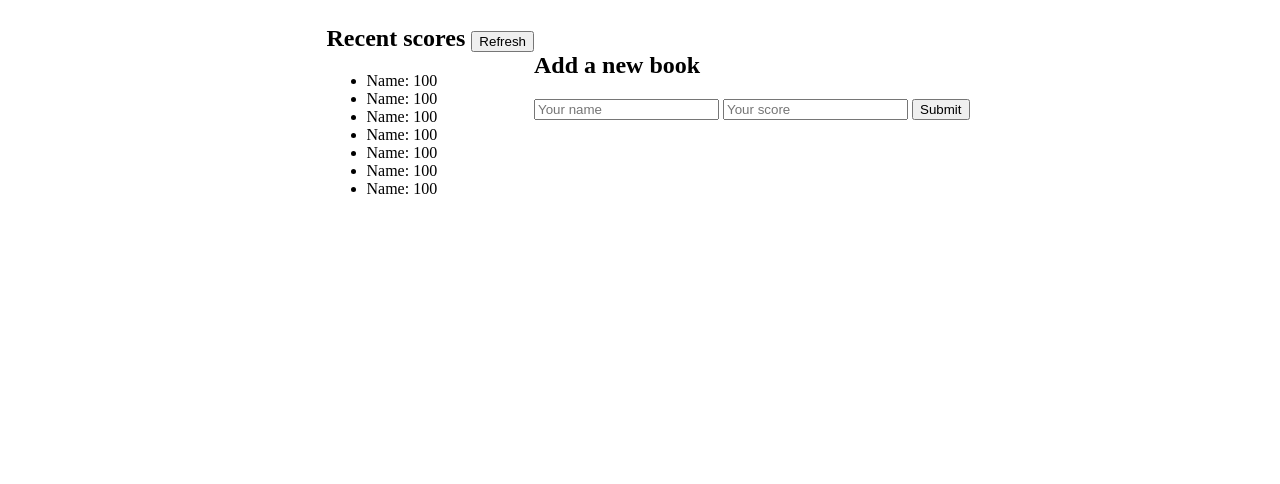
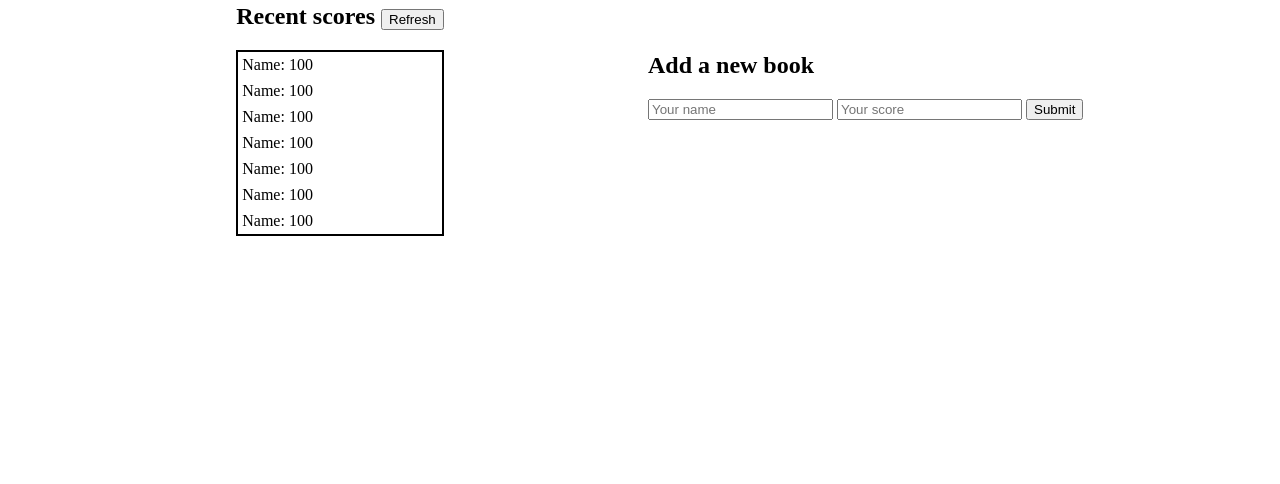
Before and after one commit to ShinhyoBelok/Leaderboard, a website: page src/template.html in a window 1280 px wide. Shown: the part 332-816 px from the top of the page. Drawn offline with Linux system fonts and the light colour scheme.

Commit message:
Add style to the score board

```diff
--- a/src/style.css
+++ b/src/style.css
@@ -1,5 +1,10 @@
 .flexbox {
   display: flex;
+}
+
+ul {
+  margin: 0;
+  padding: 0;
 }
 
 main {
@@ -13,8 +18,24 @@ main {
 
 .displayBoardSection {
   flex-direction: column;
+  width: 50%;
+}
+
+.scoreBoardArticle {
+  align-self: center;
+}
+
+.scoreBoard {
+  list-style: none;
+  border: 2px solid black;
+}
+
+.scoreBoard li {
+  box-sizing: border-box;
+  padding: 4px;
 }
 
 .addScoreSection {
   flex-direction: column;
+  width: 50%;
 }
--- a/src/template.html
+++ b/src/template.html
@@ -11,7 +11,7 @@
   <main class="flexbox">
     <section class="displayBoardSection flexbox">
       <h1>Leaderboard</h1>
-      <article>
+      <article class="scoreBoardArticle">
         <h2>Recent scores <button type="button">Refresh</button></h2>
         <ul class="scoreBoard">
           <li>Name: 100</li>
```
